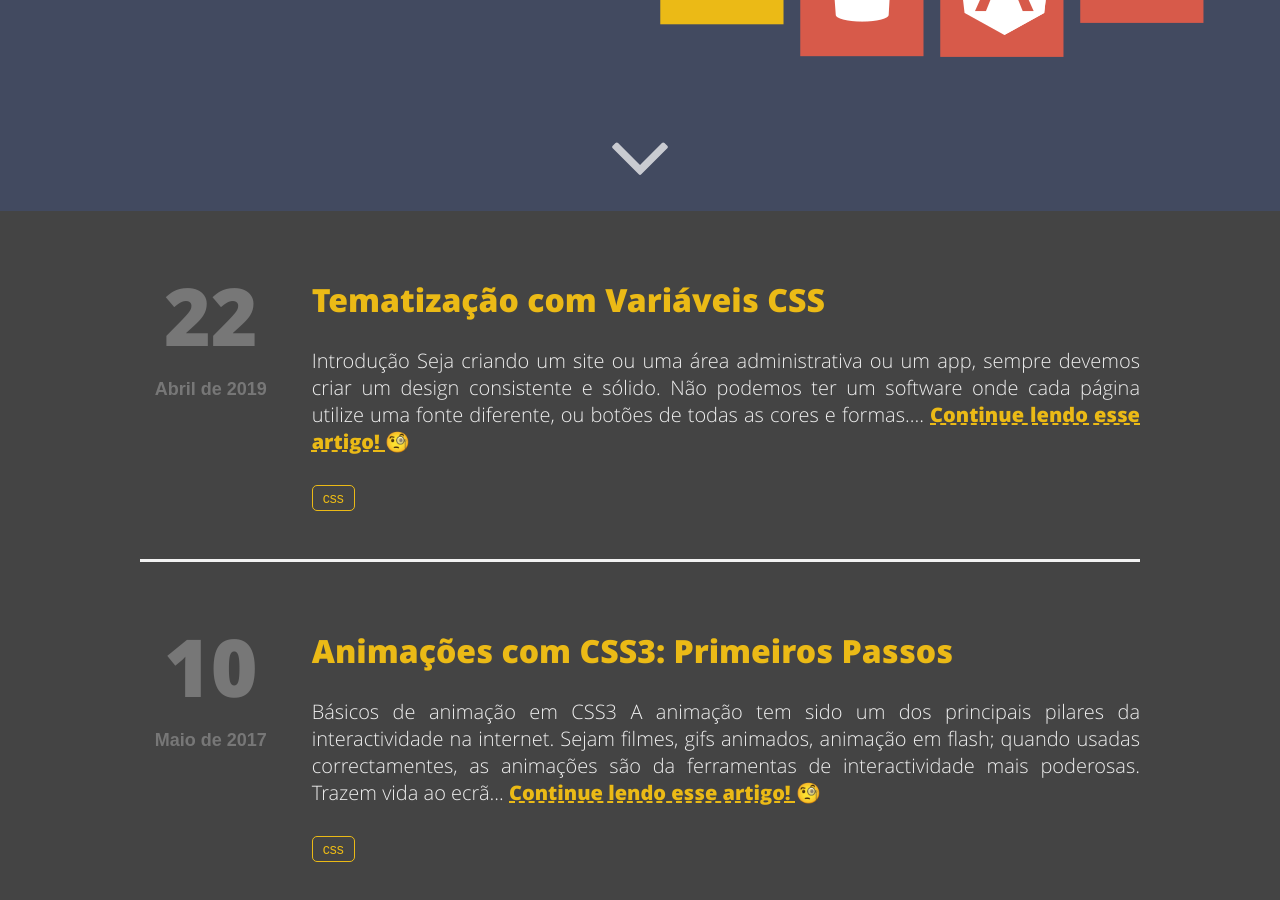
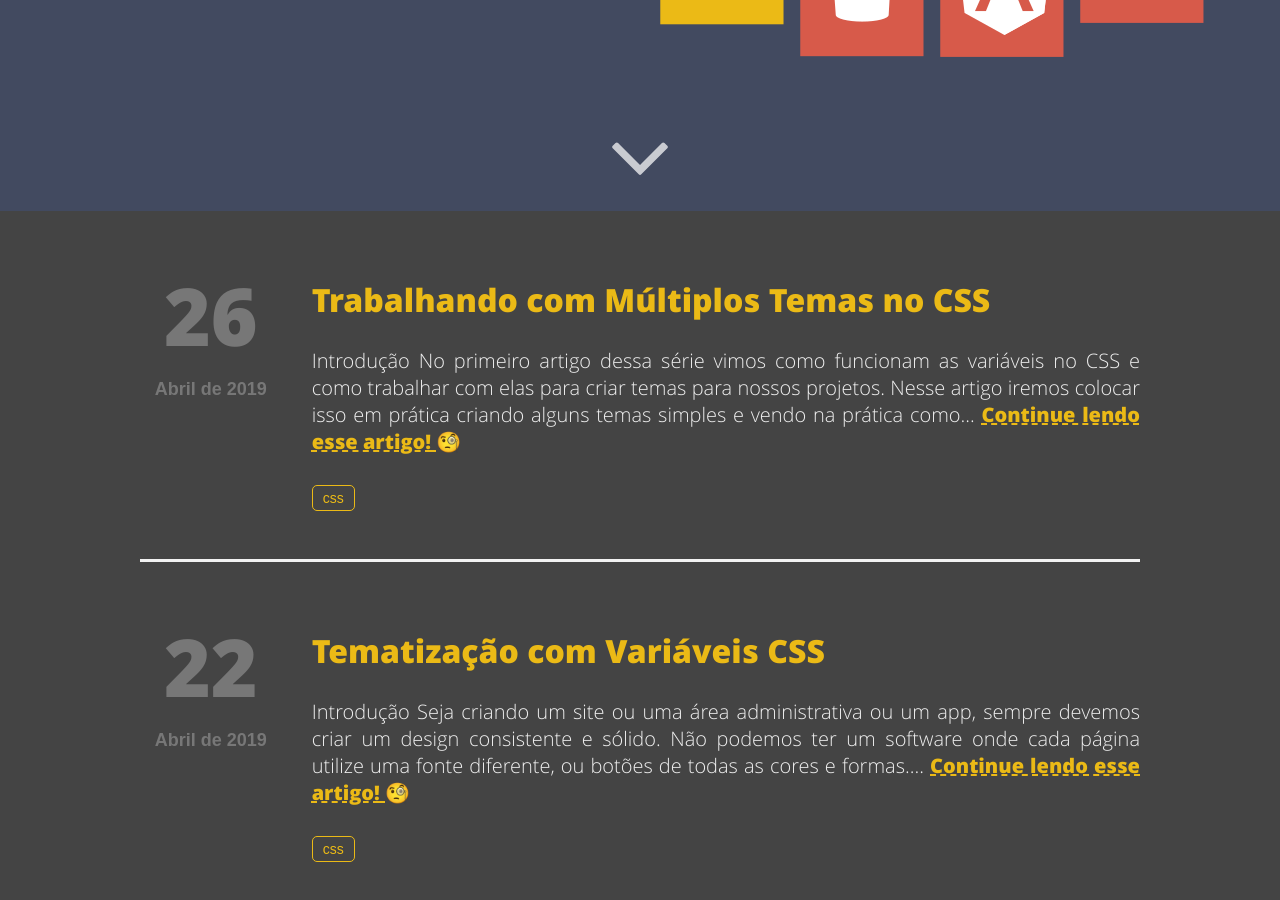
Before and after one commit to CodeShareEducation/codeshare.com.br, a Jekyll site: the page built from index.html, in a window 1280 px wide and 900 px high, scrolled down 689 px. Built offline with Jekyll 4.4.1, drawn with Linux system fonts in a browser that asks for light colours; some of the changed lines change nothing that is shown.

Commit message:
added new post about working with multiple css themes

````diff
--- a/_posts/2019-04-22-tematizacao-variaveis-css.md
+++ b/_posts/2019-04-22-tematizacao-variaveis-css.md
@@ -7,6 +7,8 @@ image:
 description: 'Criando temas utilizando variáveis no CSS'
 tags:
 - css
+categories:
+- 'Tematização com CSS'
 twitter_text: 'Criando temas utilizando variáveis no CSS'
 ---
 
@@ -120,7 +122,7 @@ Também fazemos com que alterações sejam muito fáceis de serem feitas. Por ex
 
 Vimos como criar um tema consistente e adaptável para nossos projetos utilizando apenas CSS. Utilizando essa técnica de **Tematização em Duas Camadas**, criamos um ambiente e uma experiência melhor para os times de devs e designers. Abaixo você pode ver uma demonstração do código que criamos durante esse artigo em um Codepen que criei:
 
-<p class="codepen" data-height="500" data-theme-id="dark" data-default-tab="css,result" data-user="WendellAdriel" data-slug-hash="QPxRjN" data-preview="true" style="height: 500px; box-sizing: border-box; display: flex; align-items: center; justify-content: center; border: 2px solid black; margin: 1em 0; padding: 1em;" data-pen-title="Tematização com variáveis CSS">
+<p class="codepen" data-height="500" data-theme-id="dark" data-default-tab="css,result" data-user="WendellAdriel" data-slug-hash="QPxRjN" style="height: 500px; box-sizing: border-box; display: flex; align-items: center; justify-content: center; border: 2px solid black; margin: 1em 0; padding: 1em;" data-pen-title="Tematização com variáveis CSS">
   <span>See the Pen <a href="https://codepen.io/WendellAdriel/pen/QPxRjN/">
   Tematização com variáveis CSS</a> by Wendell Adriel (<a href="https://codepen.io/WendellAdriel">@WendellAdriel</a>)
   on <a href="https://codepen.io">CodePen</a>.</span>
--- /dev/null
+++ b/_posts/2019-04-26-trabalhando-com-multiplos-temas-css.md
@@ -0,0 +1,252 @@
+---
+layout: post
+title: "Trabalhando com Múltiplos Temas no CSS"
+date: 2019-04-26 15:00:00
+author: wendell
+image:
+description: 'Criando, alternando e gerenciando múltiplos temas no CSS'
+tags:
+- css
+categories:
+- 'Tematização com CSS'
+twitter_text: 'Criando, alternando e gerenciando múltiplos temas no CSS'
+---
+
+## Introdução
+
+No **[primeiro artigo dessa série](https://codeshare.com.br/tematizacao-variaveis-css)** vimos como funcionam as variáveis no CSS e como trabalhar com elas para criar temas para nossos projetos. Nesse artigo iremos colocar isso em prática criando alguns temas simples e vendo na prática como alternar entre temas.
+
+## Criando o Tema Padrão
+
+Como já vimos, o seletor `:root` pode ser usado para armazenar as variáveis globais de nossos temas. Para criar um tema padrão para nossa aplicação, vamos definir algumas variáveis nesse seletor, que serão utilizadas pelos nossos elementos:
+
+```css
+:root {
+    --global-bg-color: #fff;
+    --global-font-family: Verdana, sans-serif;
+    --global-text-color: #222;
+    --global-link-color: blue;
+    --global-link-hover: lightblue;
+}
+```
+
+No código acima definimos algumas variáveis que serão utilizadas como base para nosso tema. Dessa maneira podemos utilizar esses valores para estilizar nossos elementos. Como estamos apenas fazendo apenas um exemplo, o número de variáveis que temos são poucas, mas em um projeto grande essa lista pode ser bem maior. Vamos agora utilizar nossas variáveis:
+
+```css
+html {
+    background: var(--global-bg-color);
+    font-family: var(--global-font-family);
+    color: var(--global-text-color);
+}
+
+a {
+    color: var(--global-link-color);
+    text-decoration: none;
+    font-weight: 700;
+}
+
+a:hover {
+    color: var(--global-link-hover);
+}
+```
+
+No código acima usamos nossas variáveis para controlar as cores de fundo e do texto, a fonte utilizada e também cores de links. Se durante o projeto quisermos customizar qualquer um desses valores, basta alterar o valor da variável que desejamos e todos os elementos que utilizam essa variável irão ser alterados, muito simples. Agora vamos criar alguns elementos para vermos nosso tema em ação:
+
+```html
+<!DOCTYPE html>
+<html>
+    <head>
+        <title>Tematização com CSS</title>
+        <meta charset="UTF-8" />
+
+        <style>
+            <!-- STYLE HERE -->
+        </style>
+    </head>
+
+    <body>
+        <h1>Tematização com variáveis CSS</h1>
+        <p>
+            Exemplo para ser usado em um artigo na
+            <a href="https://codeshare.com.br" target="_blank">CodeShare</a>
+        </p>
+    </body>
+</html>
+```
+
+<iframe src="https://codesandbox.io/embed/wyr0q30wzk?fontsize=14&view=preview" title="Working with multiple CSS themes" style="width:100%; height:500px; border:0; border-radius: 4px; overflow:hidden;" sandbox="allow-modals allow-forms allow-popups allow-scripts allow-same-origin"></iframe>
+
+## Criando um Tema para Modo Noturno
+
+Agora que já temos nosso tema padrão, podemos trabalhar em um novo tema para nossa aplicação. Muitos sites possuem um **"Modo Noturno"** para facilitar a leitura durante a noite. Vamos criar um novo tema para essa finalidade.
+
+Há algumas maneiras para se trabalhar com temas, mas a minha preferida é utilizando os atributos `data-` no **HTML**. Atributos `data-` são uma convenção utilizada para passar atributos customizados para as tags e para identificar qual tema vamos utilizar, vamos criar um atributo `data-theme` para esse fim. Todos os elementos que estiverem com esse atributo e seus elementos filhos serão modificados. Como nosso novo tema será um tema para o modo noturno, iremos nomear ele como ***dark (escuro)***.
+
+Como nossos elementos já estão utilizando as variáveis que criamos, para criar um novo tema basta alterarmos os valores das variáveis que desejamos alterar, dessa forma os valores que mudarmos serão sobrescritos e os que não mudarmos serão herdados do elemento `:root`. Vamos utlizar o seletor de atributo no **CSS** para aplicarmos nosso tema. Como nosso tema noturno é um **Tema Global**, vamos condicionar ele à tag `<html>`:
+
+```css
+html[data-theme='dark'] {
+  --global-bg-color: #444;
+  --global-text-color: #ddd;
+  --global-link-color: yellow;
+  --global-link-hover: lightyellow;
+}
+```
+
+No código acima alteramos as cores de fundo, texto e links. Agora basta colocarmos o atributo `data-theme="dark"` na tag `<html>` para vermos o resultado:
+
+<iframe src="https://codesandbox.io/embed/mp42xzmnp?fontsize=14&view=preview" title="Working with multiple CSS themes #02" style="width:100%; height:500px; border:0; border-radius: 4px; overflow:hidden;" sandbox="allow-modals allow-forms allow-popups allow-scripts allow-same-origin"></iframe>
+
+## Permitindo o Usuário alterar o Tema
+
+Agora que criamos dois temas para nossa aplicação, seria muito interessante permitir que o usuário possa alternar entre esses temas correto? Não é algo difícil de se fazer, vamos criar essa opção. Primeiro vamos retirar o atributo `data-theme="dark"` da nossa tag `<html>` e criar um elemento que permitirá o usuário alternar entre os temas quando clicado.
+
+```html
+<!DOCTYPE html>
+<html>
+    ...
+    <body>
+        <span id="theme-toggle" class="theme-toggle"></span>
+        ...
+    </body>
+</html>
+```
+
+Agora vamos estilizar esse nosso elemento, para isso iremos criar duas novas variáveis. Vamos fazer com que seja um elemento fixo na tela, fazendo com que onde quer que o usuário esteja, ele possa alternar o tema. Também iremos atribuir valores diferentes para as variáveis quando nosso tema ***dark*** estiver habilitado, de modo que o elemento também altere sua aparência:
+
+```css
+:root {
+    ...
+    --global-theme-toggle-bg: #ccc;
+    --global-theme-toggle-content: '🌞 THEME';
+}
+
+html[data-theme='dark'] {
+    ...
+    --global-theme-toggle-bg: #000;
+    --global-theme-toggle-content: '🌝 THEME';
+}
+
+.theme-toggle {
+    position: fixed;
+    right: 20px;
+    top: 20px;
+    background: var(--global-theme-toggle-bg);
+    padding: 10px;
+    border-radius: 5px;
+    font-size: 0.8rem;
+    font-weight: 700;
+    cursor: pointer;
+}
+
+.theme-toggle::after {
+    content: var(--global-theme-toggle-content);
+}
+```
+
+Agora que temos a parte visual de nosso componente finalizada, vamos adicionar o comportamento necessário para fazer com que o tema seja alternado ao clicar em nosso elemento:
+
+```js
+function toggleTheme () {
+    const htmlTag = document.getElementsByTagName("html")[0]
+    if (htmlTag.hasAttribute("data-theme")) {
+        htmlTag.removeAttribute("data-theme")
+        return
+    }
+
+    htmlTag.setAttribute("data-theme", "dark")
+}
+
+document
+    .getElementById("theme-toggle")
+    .addEventListener("click", toggleTheme);
+```
+
+No código acima criamos uma função que vai pegar checar se a tag `html` tem um atributo `data-theme` e caso tenha irá remover esse atributo e caso não tenha irá adicionar esse atributo com o valor ***dark*** para ativar o tema para o modo noturno. Depois criamos um listener no elemento que criamos e quando ele receber um clique irá executar a função que criamos:
+
+<iframe src="https://codesandbox.io/embed/m45wj6xz68?fontsize=14&view=preview" title="Working with multiple CSS themes #03" style="width:100%; height:500px; border:0; border-radius: 4px; overflow:hidden;" sandbox="allow-modals allow-forms allow-popups allow-scripts allow-same-origin"></iframe>
+
+## Melhorias ao alternar entre Temas
+
+Parabéns para nós! Já permitimos que nossos usuários possam trocar o tema do nossa aplicação, mas ainda tem algumas pequenas coisas que podemos melhorar. Por exemplo, ao trocar de tema, a troca está sendo feita de uma maneira muito súbita, seria interessante fazer com que a alteração fosse um pouco mais suave e podemos fazer isso de forma bem simples utilizando a regra `transition` do **CSS**, veja como é simples:
+
+```css
+html {
+    ...
+    transition: all 1s;
+}
+
+a {
+    ...
+    transition: all 1s;
+}
+```
+
+E pronto!!! Veja como agora a transição entre os temas está sendo feita de maneira bem mais suave e agradável aos olhos!!! Mas ainda podemos melhorar mais uma coisa. Quando o usuário entrar em nossa aplicação e alternar entre os temas e sair, queremos que ao voltar, o site carregue o último tema escolhido pelo usuário, para isso vamos utilizar a `localStorage` para armazenar essa informação. Teremos de fazer uma pequena alteração em nossa função `toggleTheme` e criar mais uma função para nos auxiliar:
+
+```js
+function toggleTheme () {
+    const htmlTag = document.getElementsByTagName('html')[0]
+    if (htmlTag.hasAttribute('data-theme')) {
+        htmlTag.removeAttribute('data-theme')
+        return window.localStorage.removeItem("site-theme")
+    }
+
+    htmlTag.setAttribute('data-theme', 'dark')
+    window.localStorage.setItem("site-theme", "dark")
+}
+
+function applyInitialTheme () {
+    const theme = window.localStorage.getItem("site-theme")
+    if (theme !== null) {
+        const htmlTag = document.getElementsByTagName("html")[0]
+        htmlTag.setAttribute("data-theme", theme)
+    }
+}
+
+applyInitialTheme();
+
+document
+    .getElementById("theme-toggle")
+    .addEventListener("click", toggleTheme);
+```
+
+Isso aí, agora já podemos oferecer uma experiência diferenciada para nossos usuários!!!
+
+## Aplicando Temas em Partes Específicas
+
+Vimos acima como criar e alternar entre dois **Temas Globais**, ou seja, que são aplicados em toda a aplicação, mas também podemos aplicar temas em partes específicas de nossa aplicação. Para ilustrar, vamos criar um tema que irá alterar apenas a fonte e aplicar em alguns elementos:
+
+```css
+[data-theme='comic'] {
+    --global-font-family: 'Comic Sans MS';
+}
+
+p, span {
+    font-family: var(--global-font-family);
+}
+```
+
+```html
+<body>
+    <span data-theme="comic" id="theme-toggle" class="theme-toggle"></span>
+    <h1>Tematização com variáveis CSS</h1>
+    <p>
+        Exemplo para ser usado em um artigo na
+        <a href="https://codeshare.com.br" target="_blank">CodeShare</a>
+    </p>
+
+    <p data-theme="comic">
+        Exemplo de um tema aplicado em partes específicas da página! Esse texto
+        tem o tema "comic"!
+    </p>
+</body>
+```
+
+<iframe src="https://codesandbox.io/embed/nnqvpvmx1m?fontsize=14&view=preview" title="Working with multiple CSS themes #04" style="width:100%; height:500px; border:0; border-radius: 4px; overflow:hidden;" sandbox="allow-modals allow-forms allow-popups allow-scripts allow-same-origin"></iframe>
+
+## Conclusão
+
+Em nossos exemplos acima, trabalhamos com três temas simples, mas em projetos grandes a complexidade dos temas pode aumentar bastante. Pensando nisso criei uma lib chamada **[CSS Theme Manager](https://github.com/WendellAdriel/css-theme-manager)**, que facilita o gerenciamento de temas baseados em variáveis do CSS, confira e caso ache interessante, use em seus projetos!
+
+Espero que você tenha gostado e se você tiver curtido, não esqueça de comentar e compartilhar esse artigo com seus amiguinhos!!! Até a próxima! 😎
````
